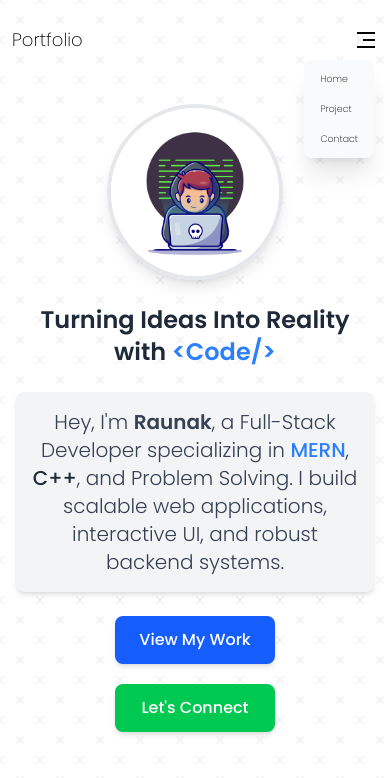
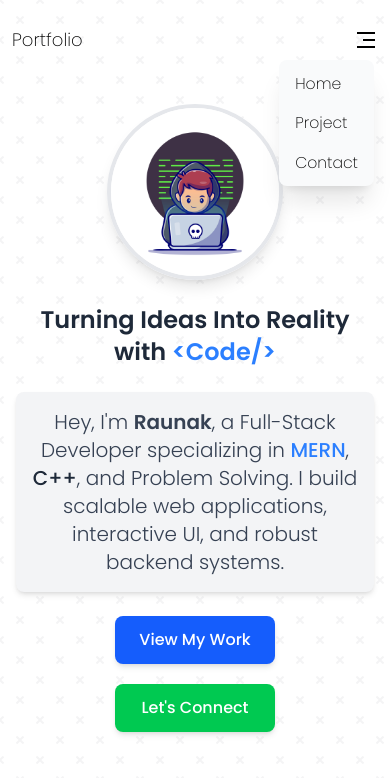
Before and after one commit to CtrlAltWin/New-Portfolio, a React (Vite) app: page / in a window 390 px wide. Both pictures are taken after a click on the element 366 px from the left and 40 px from the top of the page. Shown: the top 778 px of the page. Built offline with nearby package versions, Linux system fonts and the light colour scheme.

Commit message:
increased menu text size

```diff
--- a/src/components/Header.jsx
+++ b/src/components/Header.jsx
@@ -18,7 +18,7 @@ const Header = () => {
           <summary className="list-none">
             <img className="mix-blend-multiply" src="/menu-3-line.png"></img>
           </summary>
-          <div className="absolute right-2 bg-gray-50 h-auto w-auto shadow-xl text-black font-extralight text-[2.4vmin] rounded-lg m-2 py-1 px-2">
+          <div className="absolute right-2 bg-gray-50 h-auto w-auto shadow-xl text-black font-extralight text-[4vmin] rounded-lg m-2 py-1 px-2">
             <ul className="">
               <li className="">
                 <Link to={"/"}>
```
